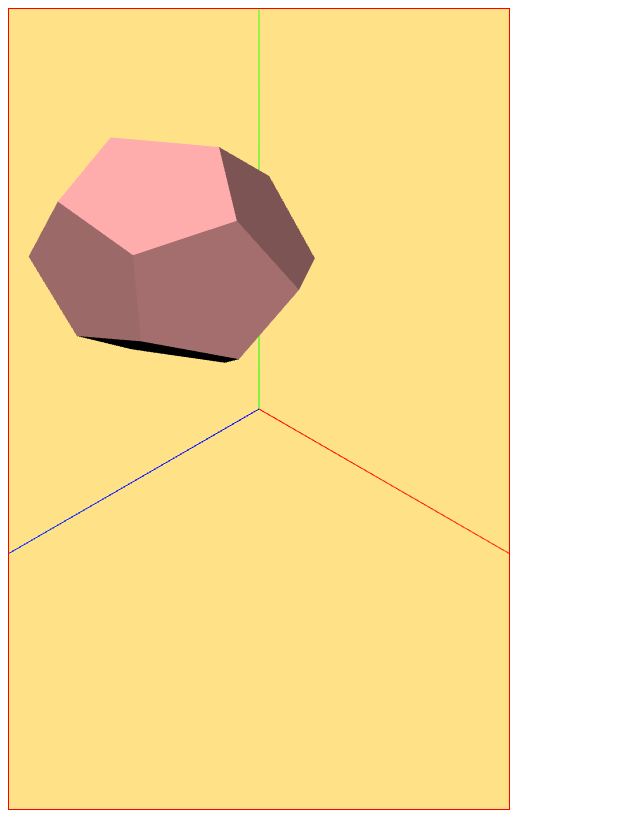
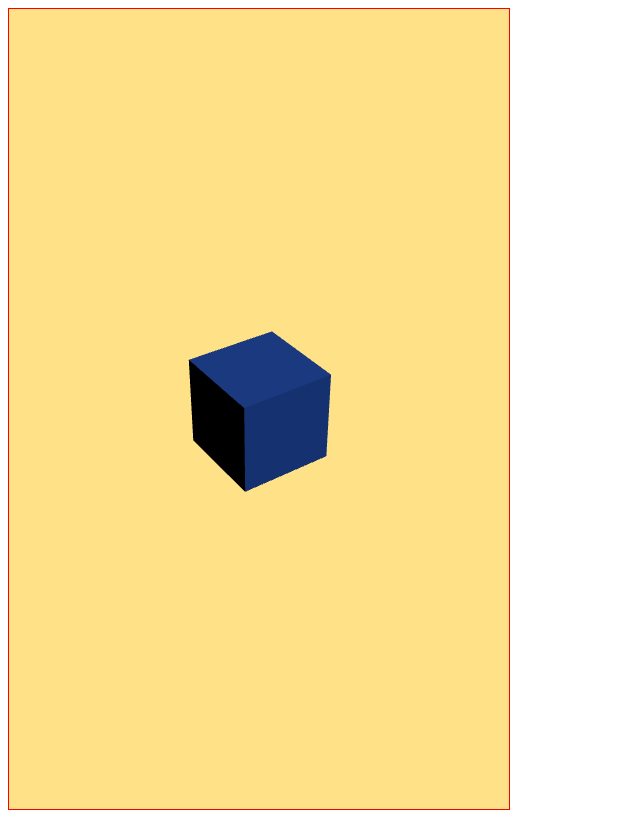
Before and after one commit to yeomkyeorae/threejs, a website: page index.html in a window 1280 px wide. Shown: the whole page, without its empty margins (0-640 px from the left). Drawn offline with nearby package versions, Linux system fonts and the light colour scheme.

Commit message:
OrbitControls

```diff
--- a/index.html
+++ b/index.html
@@ -11,8 +11,8 @@
     <script type="importmap">
       {
         "imports": {
-          "three": "https://cdn.jsdelivr.net/npm/three@0.152.2/build/three.module.js",
-          "three/addons/": "https://cdn.jsdelivr.net/npm/three@0.152.2/examples/jsm/"
+          "three": "./node_modules/three/build/three.module.js",
+          "three/examples/jsm/": "./node_modules/three/examples/jsm/"
         }
       }
     </script>
--- a/src/js/index.js
+++ b/src/js/index.js
@@ -1,5 +1,5 @@
 import * as THREE from "three";
-import WebGL from '../../node_modules/three/examples/jsm/capabilities/WebGL.js'
+import { OrbitControls } from "three/examples/jsm/controls/OrbitControls.js"
 
 const $result = document.getElementById('result')
 
@@ -24,33 +24,34 @@ const light = new THREE.DirectionalLight(0xffffff)
 light.position.set(2, 4, 3)
 scene.add(light)
 
-const geometry = new THREE.DodecahedronGeometry(1);
+const geometry = new THREE.BoxGeometry(1, 1, 1);
 const material = new THREE.MeshStandardMaterial({
-  color: 0xffaaaa,
+  color: 0x2E6FF2,
 });
-const mesh = new THREE.Mesh(geometry, material);
-scene.add(mesh);
+const box = new THREE.Mesh(geometry, material);
+scene.add(box);
 
-// axesHelper
-const axesHelper = new THREE.AxesHelper(10);
-scene.add(axesHelper)
+// OrbitControls
+const controls = new OrbitControls(camera, renderer.domElement);
+// 조작 설정
+// controls.enableZoom = false;
+// controls.enableRotate = false;
+// controls.enablePan = false;
 
-// 1. 위치
-// Mesh.position.x = 2;
-// mesh.position.y = 1;
-mesh.position.set(0, 2, 1);
+controls.minDistance = 2
+controls.maxDistance = 10;
+// controls.maxPolarAngle = Math.PI / 3;
 
-// 2. 회전
-mesh.rotation.y = THREE.MathUtils.degToRad(30);
+controls.autoRotate = true;
+controls.autoRotateSpeed = -10;
 
-// 3. 크기
-mesh.scale.x = 1.2
-mesh.scale.z = 0.8
+controls.enableDamping = true;
 
 function animate() {
   // box.rotation.y += 0.01;
   renderer.render(scene, camera);
   requestAnimationFrame(animate);
+  controls.update()
 }
 animate();
 
```
